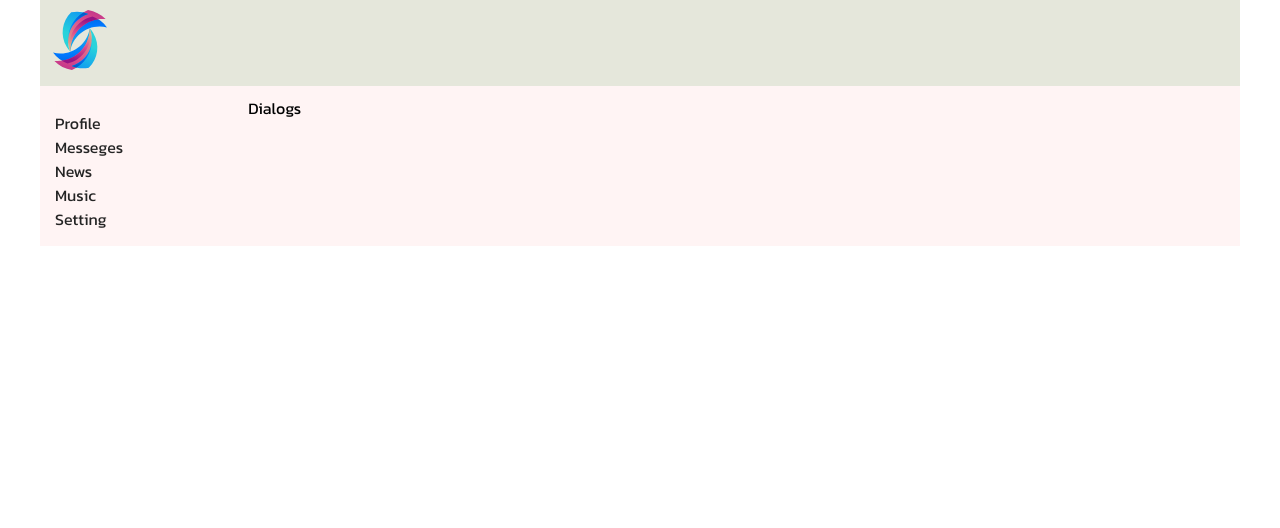
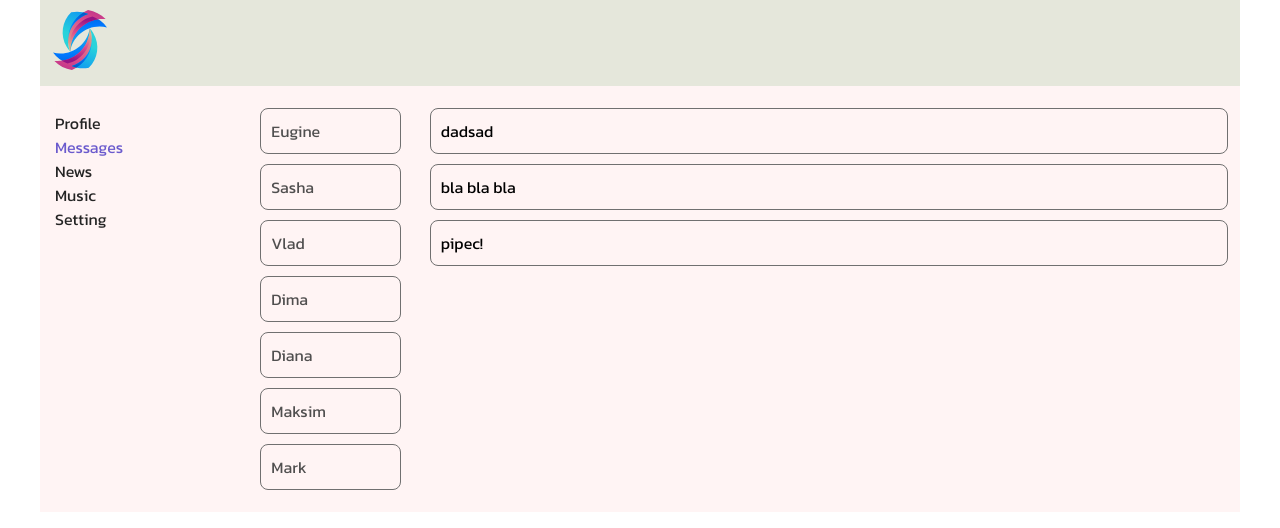
Before and after one commit to MrReedus/Social-Network, a React (Create React App) app: page /dialogs in a window 1280 px wide. Shown: the top 528 px of the page. Built offline with nearby package versions, Linux system fonts and the light colour scheme.

Commit message:
link routes and refactor render elements

```diff
--- a/src/App.js
+++ b/src/App.js
@@ -17,7 +17,7 @@ const App = () => {
         <div className="content">
           <Routes>
             <Route path="/profile" element={<Profile />} />
-            <Route path="/dialogs" element={<Dialogs />} />
+            <Route path="/dialogs/*" element={<Dialogs />} />
           </Routes>
         </div>
       </div>
--- a/src/components/Dialogs/Dialogs.module.scss
+++ b/src/components/Dialogs/Dialogs.module.scss
@@ -1,9 +1,22 @@
-const Dialogs = () => {
-  return (
-  <div>
+.dialogs {
+  display: grid;
+  grid-template-columns: 2fr 10fr;
+  gap: 5px;
+}
+.messages,
+.items {
+  padding: 12px;
+}
 
+.message,
+.item {
+  padding: 10px;
+  border: 1px solid rgb(112, 112, 112);
+  margin-bottom: 10px;
+  border-radius: 8px;
 
-Dialogs
-
-  </div>
-  )
+  a {
+    color: rgb(80, 79, 79);
+    text-decoration: none;
+  }
+}
--- a/src/components/Dialogs/index.jsx
+++ b/src/components/Dialogs/index.jsx
@@ -1,7 +1,43 @@
 import React from "react";
+import styles from "./Dialogs.module.scss";
+import { NavLink } from "react-router-dom";
+
+const DialogItem = ({ name, id }) => {
+  let path = `/dialogs/${id}`;
+  return (
+    <div className={styles.item}>
+      <NavLink to={path}>{name}</NavLink>
+    </div>
+  );
+};
+const Message = ({ text }) => {
+  return <div className={styles.message}>{text}</div>;
+};
 
 const Dialogs = () => {
-  return <div>Dialogs</div>;
+  let dialogs = [
+    { id: 1, name: "Eugine" },
+    { id: 2, name: "Sasha" },
+    { id: 3, name: "Vlad" },
+    { id: 4, name: "Dima" },
+    { id: 5, name: "Diana" },
+    { id: 6, name: "Maksim" },
+    { id: 7, name: "Mark" },
+  ];
+
+  let dialogElements = dialogs.map((dialog) => <DialogItem name={dialog.name} id={dialog.id} />);
+
+  return (
+    <div className={styles.dialogs}>
+      <div className={styles.items}>{dialogElements}</div>
+
+      <div className={styles.messages}>
+        <Message text="dadsad" />
+        <div className={styles.message}>bla bla bla</div>
+        <div className={styles.message}>pipec! </div>
+      </div>
+    </div>
+  );
 };
 
 export default Dialogs;
--- a/src/components/Navbar/Navbar.module.scss
+++ b/src/components/Navbar/Navbar.module.scss
@@ -9,4 +9,12 @@
       color: rgb(179, 169, 146);
     }
   }
+
+  a .active {
+    color: indianred;
+  }
 }
+
+.item .active {
+  color: indianred;
+}
--- a/src/components/Navbar/index.jsx
+++ b/src/components/Navbar/index.jsx
@@ -1,30 +1,25 @@
 import React from "react";
-import { Link } from "react-router-dom";
+import { NavLink } from "react-router-dom";
 import styles from "./Navbar.module.scss";
 
 const Navbar = () => {
   return (
     <nav className={styles.nav}>
       <ul>
-        <li>
-          <Link to="/profile">
-            <a>Profile</a>
-          </Link>
+        <li className={styles.item}>
+          <NavLink to="/profile">Profile</NavLink>
+        </li>
+        <li className={styles.item}>
+          <NavLink to="/dialogs">Messages</NavLink>
         </li>
         <li>
-          <Link to="/dialogs">
-            {" "}
-            <a>Messeges</a>
-          </Link>
+          <NavLink to="/news">News</NavLink>
         </li>
         <li>
-          <a>News</a>
+          <NavLink to="/music">Music</NavLink>
         </li>
         <li>
-          <a>Music</a>
-        </li>
-        <li>
-          <a>Setting</a>
+          <NavLink to="/setting">Setting</NavLink>
         </li>
       </ul>
     </nav>
--- a/src/scss/app.scss
+++ b/src/scss/app.scss
@@ -35,3 +35,7 @@ ul {
     margin-bottom: 16px;
   }
 }
+
+a.active {
+  color: slateblue;
+}
```
